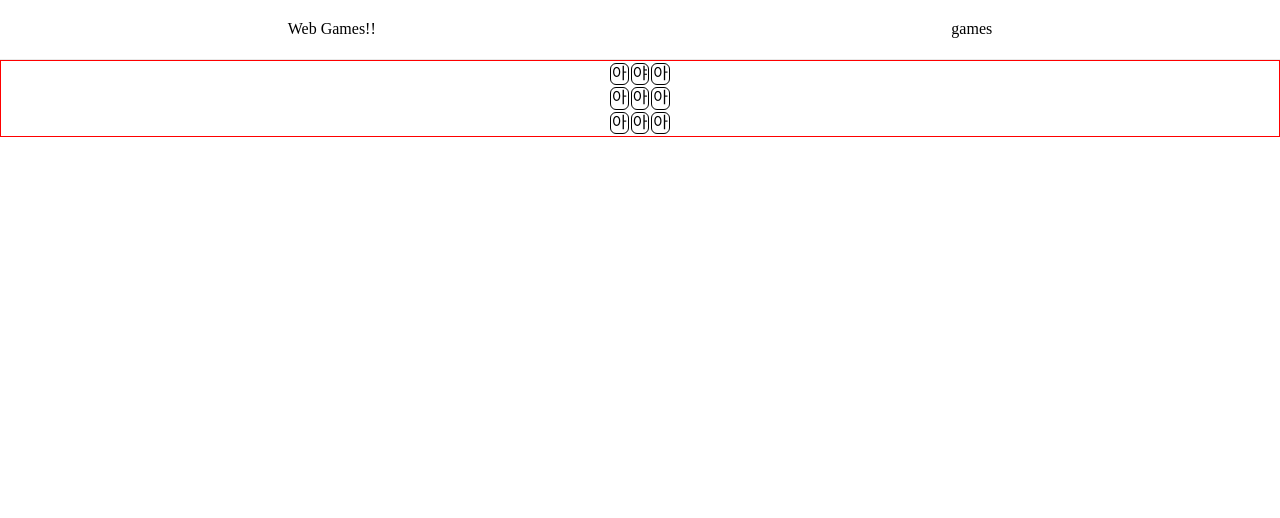
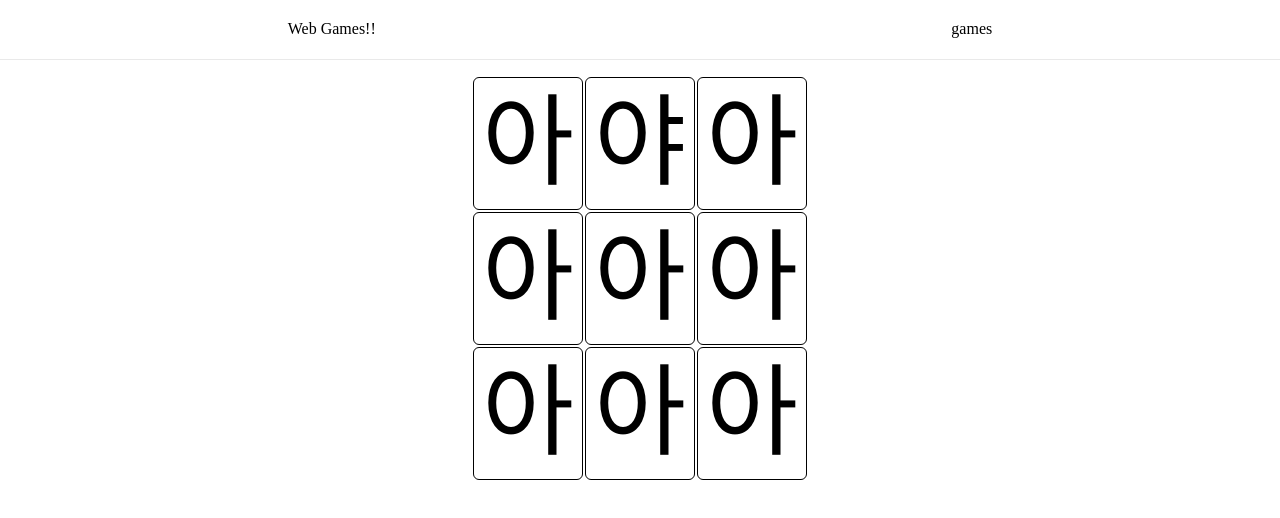
Before and after one commit to pho9902/webGames, a Next.js app: page /wrongword/1 in a window 1280 px wide. Shown: the top 518 px of the page. Built offline with nearby package versions, Linux system fonts and the light colour scheme.

Commit message:
wrongWord: 데스크탑 width 분기 td 크기 변경

```diff
--- a/src/components/WrongWord/EachLevel/style.ts
+++ b/src/components/WrongWord/EachLevel/style.ts
@@ -1,5 +1,5 @@
 import styled from "styled-components";
 
 export const Wrap = styled.div`
-  border: 1px solid red;
+  /* border: 1px solid red; */
 `;
--- a/src/components/WrongWord/Table/style.ts
+++ b/src/components/WrongWord/Table/style.ts
@@ -5,33 +5,33 @@ interface Props {
 }
 
 function setWidth(round: number) {
-  console.log(round);
   switch (round) {
     case 1:
-      return "21px";
+      return "100px;";
     case 2:
-      return "19px";
+      return "100px;";
     case 3:
-      return "17px";
+      return "50px;";
     case 4:
-      return "15px";
+      return "40px;";
     case 5:
-      return "13px";
+      return "25px;";
   }
 }
 
 export const EachTd = styled.td<Props>`
   border: 1px solid;
   border-radius: 6px;
-  padding : ${props => setWidth(props.round)}
-  font-size: ${props => setWidth(props.round)};
+  padding: 8px;
+  font-size: ${props => setWidth(props.round)}
   background-color: white;
   &:hover {
-    filter: brightness(97%);
+    filter: brightness(95%);
     cursor: pointer;
   }
 `;
 
 export const WrapTable = styled.table`
   margin: 0 auto;
+  margin-top: 15px;
 `;
```
